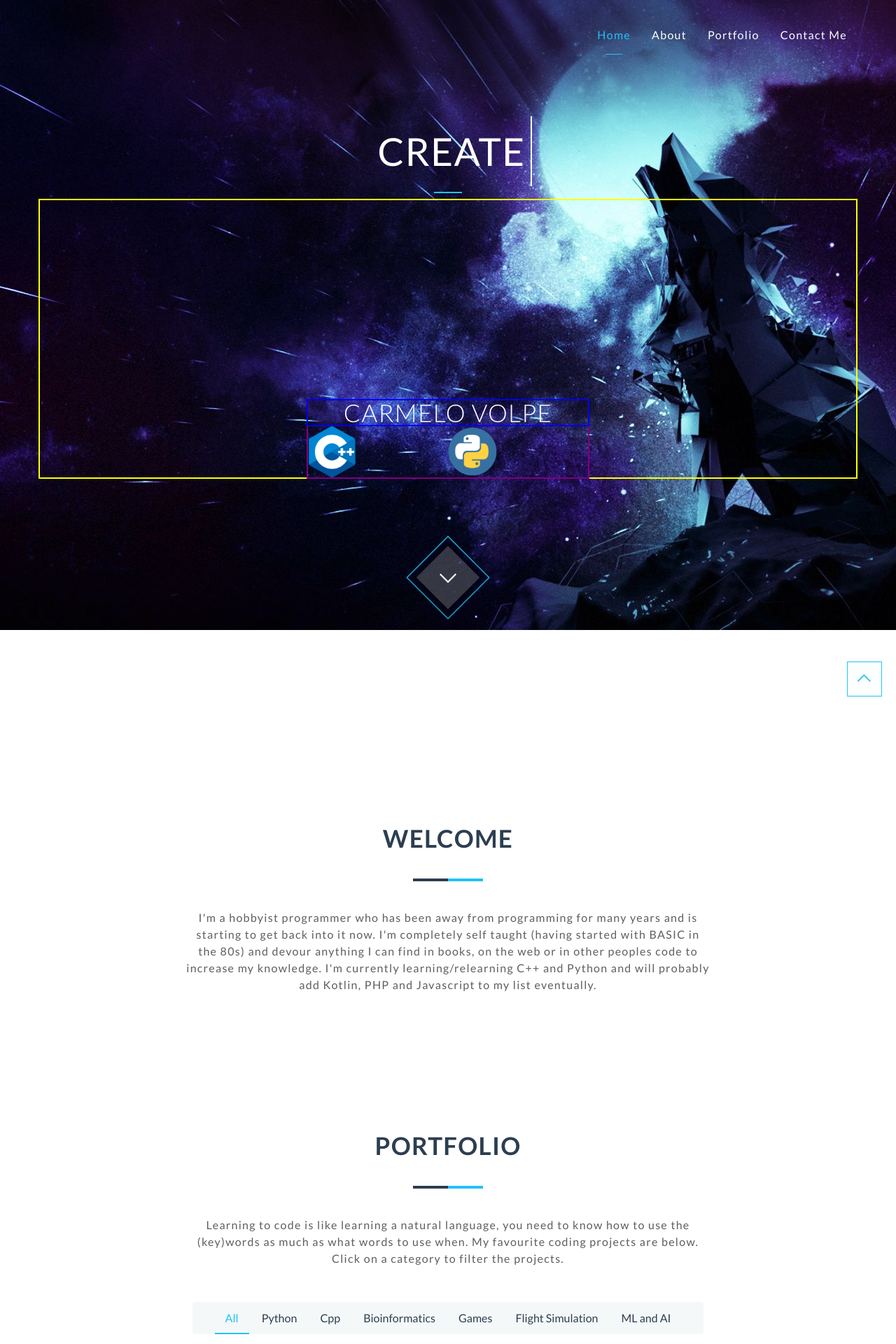
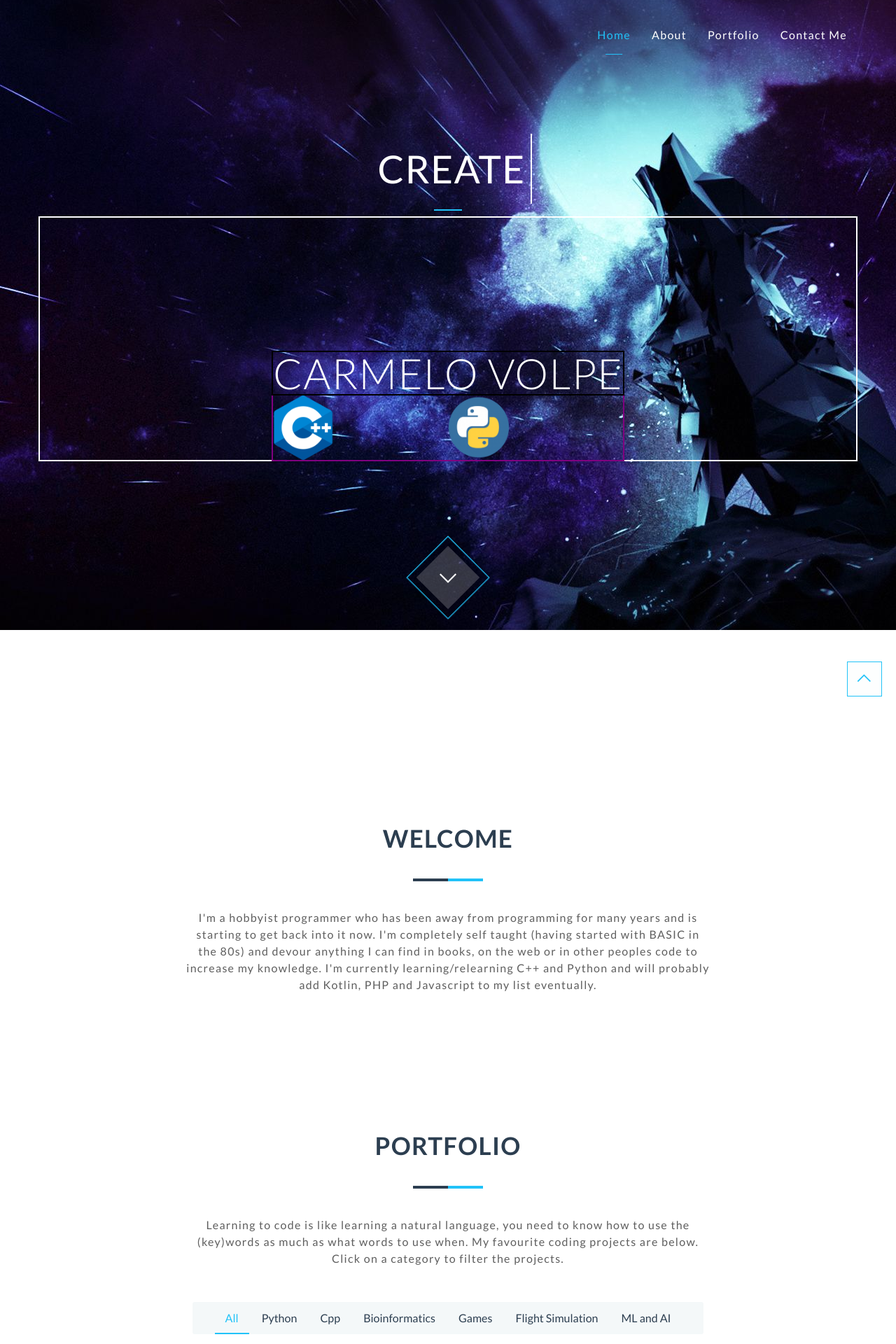
Before and after one commit to Gamernaut/gamernaut.github.io, a Jekyll site: the page built from index.html, in a window 1280 px wide. Shown: the top 1920 px of the page at 70% size. Built offline with Jekyll 4.4.1, drawn with Linux system fonts in a browser that asks for light colours; nearby versions of some CDN libraries.

Commit message:
Update header.html

```diff
--- a/_includes/header.html
+++ b/_includes/header.html
@@ -79,12 +79,12 @@
 -->
         <div>
            <hr class="small">
-           <div style="min-height: 400px; display: block; margin-left: auto; margin-right: auto;border: 2px solid yellow">
+           <div style="min-height: 350px; display: block; margin-left: auto; margin-right: auto;border: 2px solid white">
              <!-- <table style="display: block; margin-left: auto; margin-right: auto;border: 2px solid white"> -->
              <div style="position: absolute; left: 50%; bottom: 0px; -webkit-transform: translateX(-50%); transform: translateX(-50%)">
-               <table style="border: 2px solid green">
-                 <tr style="border: 2px solid blue">
-                   <td colspan="2"><h2 class="thin">{{ site.header-title }}</h2></td>
+               <table style="border: 2px solid black">
+                 <tr style="border: 2px solid black">
+                   <td colspan="2"><h1 class="thin">{{ site.header-title }}</h1></td>
                   </tr>
                  <tr style="border: 2px solid purple">
                    <td style="width: 50%; text-align: center"><img src="{{ site.baseurl }}/images/logos/cplusplus.png" width="35%" alt="Cplusplus.png logo"/></td>
```
